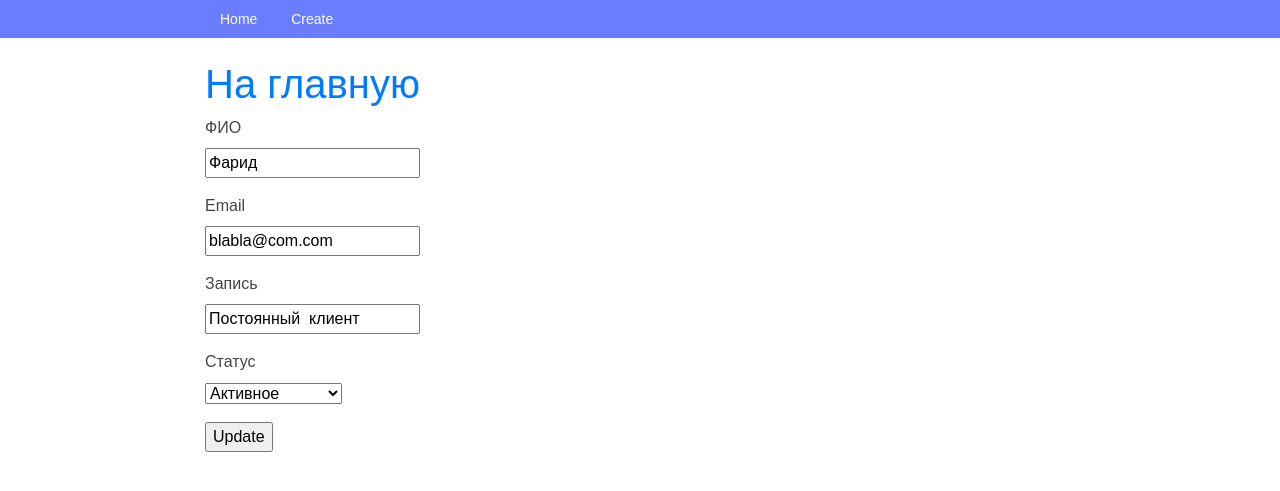
After one commit to Artur1303/Exsem_6, a Django app: page /guest_book/1/update/ in a window 1280 px wide. The commit adds this page. Shown: the top 491 px of the page. Run offline with Django 3.2, Linux system fonts and the light colour scheme; data comes from the database, SQL or seed files in the repository; some libraries are stand-ins or nearby versions.

Commit message:
Добавленно обновление  статьи

```diff
--- a/source/main/urls.py
+++ b/source/main/urls.py
@@ -15,13 +15,13 @@ Including another URLconf
 """
 from django.contrib import admin
 from django.urls import path
-from webapp.views import index_view, guest_book_view, guest_book_create_view
+from webapp.views import index_view, guest_book_view, guest_book_create_view, guest_book_update_view
 
 urlpatterns = [
     path('admin/', admin.site.urls),
     path('', index_view, name='index'),
     path('guest_book/<int:pk>/', guest_book_view, name='guest_book_view'),
     path('guest_books/add/', guest_book_create_view, name='guest_book_create'),
-    # path('guest_book/<int:pk>/update/', guest_book_update_view, name='guest_book_update'),
+    path('guest_book/<int:pk>/update/', guest_book_update_view, name='guest_book_update'),
     # path('guest_book/<int:pk>/delete/', guest_book_delete_view, name='guest_book_delete'),
 ]
--- a/source/webapp/templates/guest_book_create.html
+++ b/source/webapp/templates/guest_book_create.html
@@ -3,7 +3,7 @@
    Create
 {% endblock %}
 {% block content %}
-        <h1><a href=" {% url 'index' %} ">Добавить</a></h1>
+        <h1><a href=" {% url 'index' %} ">На главную</a></h1>
         {% url 'guest_book_create' as action_url %}
         {% include 'partial/guest_book_forms.html' with action_url=action_url button_text='Create' %}
 {% endblock %}
--- /dev/null
+++ b/source/webapp/templates/guest_book_update.html
@@ -0,0 +1,9 @@
+{% extends 'base.html' %}
+{% block title %}
+   Update
+{% endblock %}
+{% block content %}
+        <h1><a href=" {% url 'index' %} ">На главную</a></h1>
+        {% url 'guest_book_update' pk=guest_book.pk as  action_url %}
+        {% include 'partial/guest_book_forms.html' with action_url=action_url button_text='Update' %}
+{% endblock %}
--- a/source/webapp/templates/index.html
+++ b/source/webapp/templates/index.html
@@ -10,7 +10,7 @@
     <h5 class="card-title"><a href="{% url 'guest_book_view' guest_book.pk %} ">{{ guest_book.name }}</a> {{ guest_book.email }} </h5>
     <h6 class="card-subtitle mb-2 text-muted">{{ guest_book.text }}</h6>
     <p class="card-text">Some quick example text to build on the card title and make up the bulk of the card's content.</p>
-    <a href="#" class="card-link">Ссылка карты</a>
+    <a href="{% url 'guest_book_update' guest_book.pk %}" class="card-link">Обновить</a>
     <a href="#" class="card-link">Другая ссылка</a>
 
   </div>
--- a/source/webapp/views.py
+++ b/source/webapp/views.py
@@ -28,7 +28,7 @@ def guest_book_create_view(request):
         form = GuestBookForm(data=request.POST)
         if form.is_valid():
             # guest_book = Product.objects.create(**form.cleaned_data)
-            guest_book = GuestBook.objects.create(
+            GuestBook.objects.create(
                 name=form.cleaned_data['name'],
                 email=form.cleaned_data['email'],
                 text=form.cleaned_data['text'],
@@ -42,40 +42,39 @@ def guest_book_create_view(request):
     else:
         return HttpResponseNotAllowed(permitted_methods=['GET', 'POST'])
 
-#
-# def guest_book_update_view(request, pk):
-#     guest_book = get_object_or_404(GuestBook, pk=pk)
-#     if request.method == "GET":
-#         form = GuestBookForm(initial={
-#             'name': guest_book.name,
-#             'description': guest_book.description,
-#             'category': guest_book.category,
-#             'amount': guest_book.amount,
-#             'price': guest_book.price,
-#         })
-#         return render(request, 'guest_book_update.html', context={
-#             'form': form,
-#             'guest_book': guest_book
-#         })
-#     elif request.method == 'POST':
-#         form = GuestBookForm(data=request.POST)
-#         if form.is_valid():
-#             # guest_book.objects.filter(pk=pk).update(**form.cleaned_data)
-#             guest_book.name = form.cleaned_data['name']
-#             guest_book.description = form.cleaned_data['description']
-#             guest_book.category = form.cleaned_data['category']
-#             guest_book.amount = form.cleaned_data['amount']
-#             guest_book.price = form.cleaned_data['price']
-#             guest_book.save()
-#             return redirect('guest_book_view', pk=guest_book.pk)
-#         else:
-#             return render(request, 'guest_book_update.html', context={
-#                 'guest_book': guest_book,
-#                 'form': form
-#             })
-#     else:
-#         return HttpResponseNotAllowed(permitted_methods=['GET', 'POST'])
-#
+
+def guest_book_update_view(request, pk):
+    guest_book = get_object_or_404(GuestBook, pk=pk)
+    if request.method == "GET":
+        form = GuestBookForm(initial={
+            'name': guest_book.name,
+            'email': guest_book.email,
+            'text': guest_book.text,
+            'status': guest_book.status,
+
+        })
+        return render(request, 'guest_book_update.html', context={
+            'form': form,
+            'guest_book': guest_book
+        })
+    elif request.method == 'POST':
+        form = GuestBookForm(data=request.POST)
+        if form.is_valid():
+            # guest_book.objects.filter(pk=pk).update(**form.cleaned_data)
+            guest_book.name = form.cleaned_data['name']
+            guest_book.email = form.cleaned_data['email']
+            guest_book.text = form.cleaned_data['text']
+            guest_book.status = form.cleaned_data['status']
+            guest_book.save()
+            return redirect('index')
+        else:
+            return render(request, 'guest_book_update.html', context={
+                'guest_book': guest_book,
+                'form': form
+            })
+    else:
+        return HttpResponseNotAllowed(permitted_methods=['GET', 'POST'])
+
 #
 # def guest_book_delete_view(request, pk):
 #     guest_book = get_object_or_404(GuestBook, pk=pk)
```
